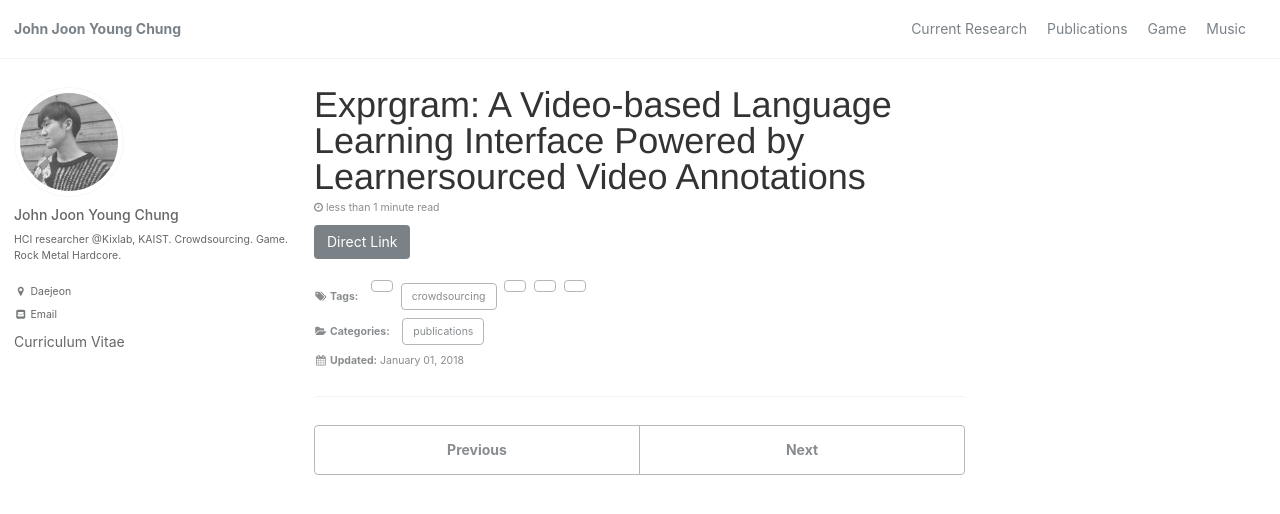
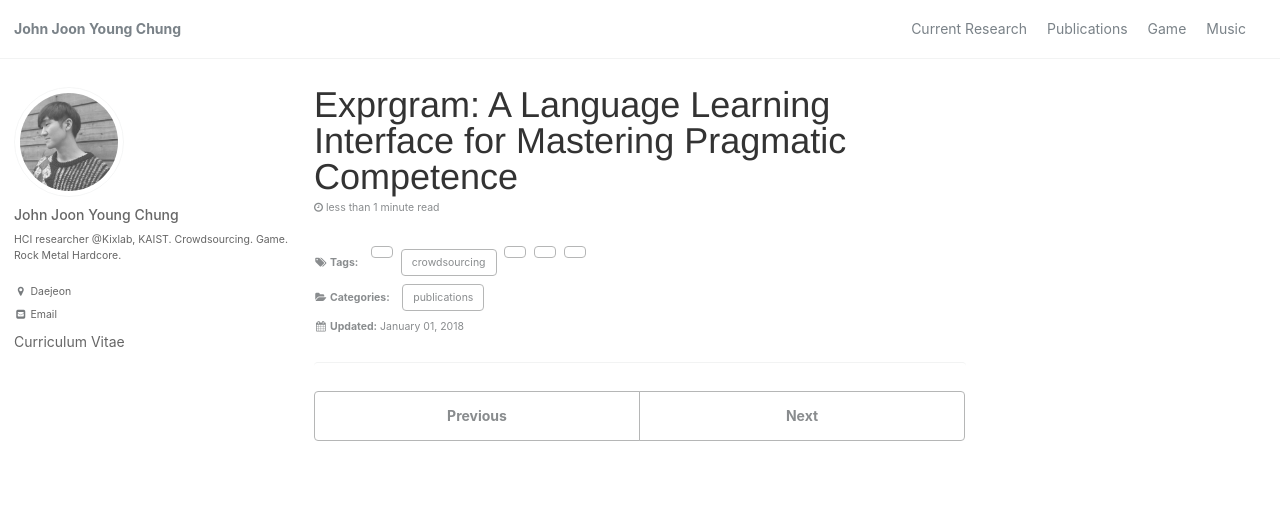
Before and after one commit to johnr0/johnr0.github.io, a Jekyll site: the page built from _posts/publications/2018-01-01-Exprgram.markdown, in a window 1280 px wide and 900 px high. Shown: the top 514 px of the window. Built offline with Jekyll 4.4.1, drawn with Linux system fonts in a browser that asks for light colours; some of the changed text lies outside the part shown.

Commit message:
lbw added

```diff
--- a/_posts/publications/2018-01-01-Exprgram.markdown
+++ b/_posts/publications/2018-01-01-Exprgram.markdown
@@ -1,11 +1,10 @@
 ---
-title: "Exprgram: A Video-based Language Learning Interface Powered by Learnersourced Video Annotations"
+title: "Exprgram: A Language Learning Interface for Mastering Pragmatic Competence"
 categories: publications
-link : https://groupsight.github.io/media/Exprgram_GroupSight2017.pdf
+pdf : CHI2018-LBW-Exprgram.pdf
 authors: Kyungje Jo, John Joon Young Chung, Juho Kim
-venue : HCOMP 2017 Workshop on Human Computation for Image and Video Analysis
-awards : Best Paper Runner-up
-video : https://www.youtube.com/watch?v=J0Y9tzJ-8xY
+venue : CHI2018
+video : https://www.youtube.com/watch?v=aiQct1hIy-w
 tags:
   - crowdsourcing, learnersourcing, language learning
 ---
--- a/_posts/publications/2018-01-01-Narratology Crowdsourcing - HCI Korea.markdown
+++ b/_posts/publications/2018-01-01-Narratology Crowdsourcing - HCI Korea.markdown
@@ -3,7 +3,7 @@ title: "Collaborative Crowdsourcing Between Experts and Crowds for Chronological
 categories: publications
 pdf: chung__j._et_al_collaborative_crowdsourcing_between_experts_and_crowds_for_chronological_ordering_of_narrative_events__1_.pdf
 authors: John Joon Young Chung, Joseph Jay Williams, Juho Kim
-venue : HCI Korea 2018 (To appear)
+venue : HCI Korea 2018
 tags:
   - crowdsourcing, expert, narratology
 ---
```
Also changed, not shown: _posts/publications/2018-05-03-Exprgram_LBW.markdown (added, +11 -0 lines), 4 other files.
